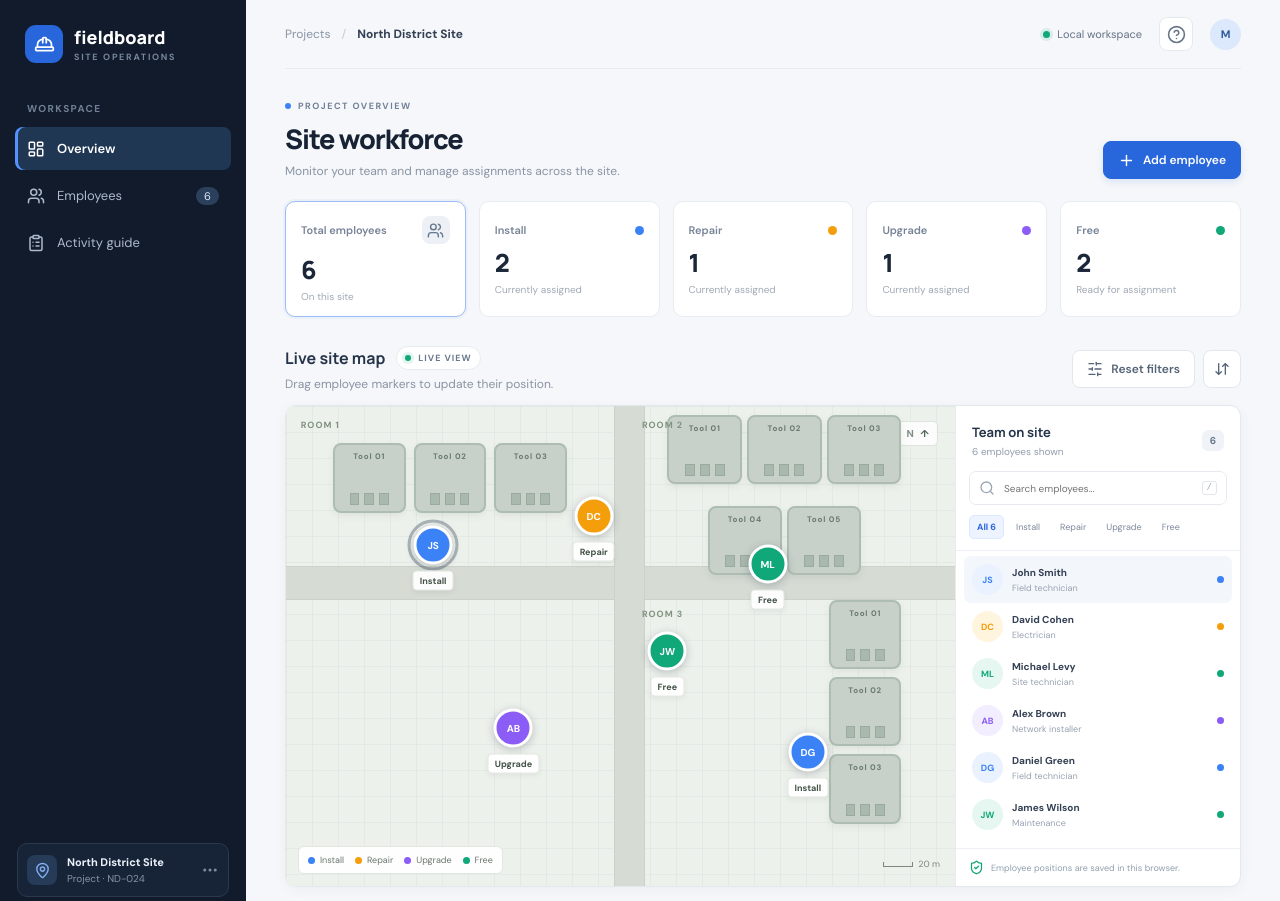
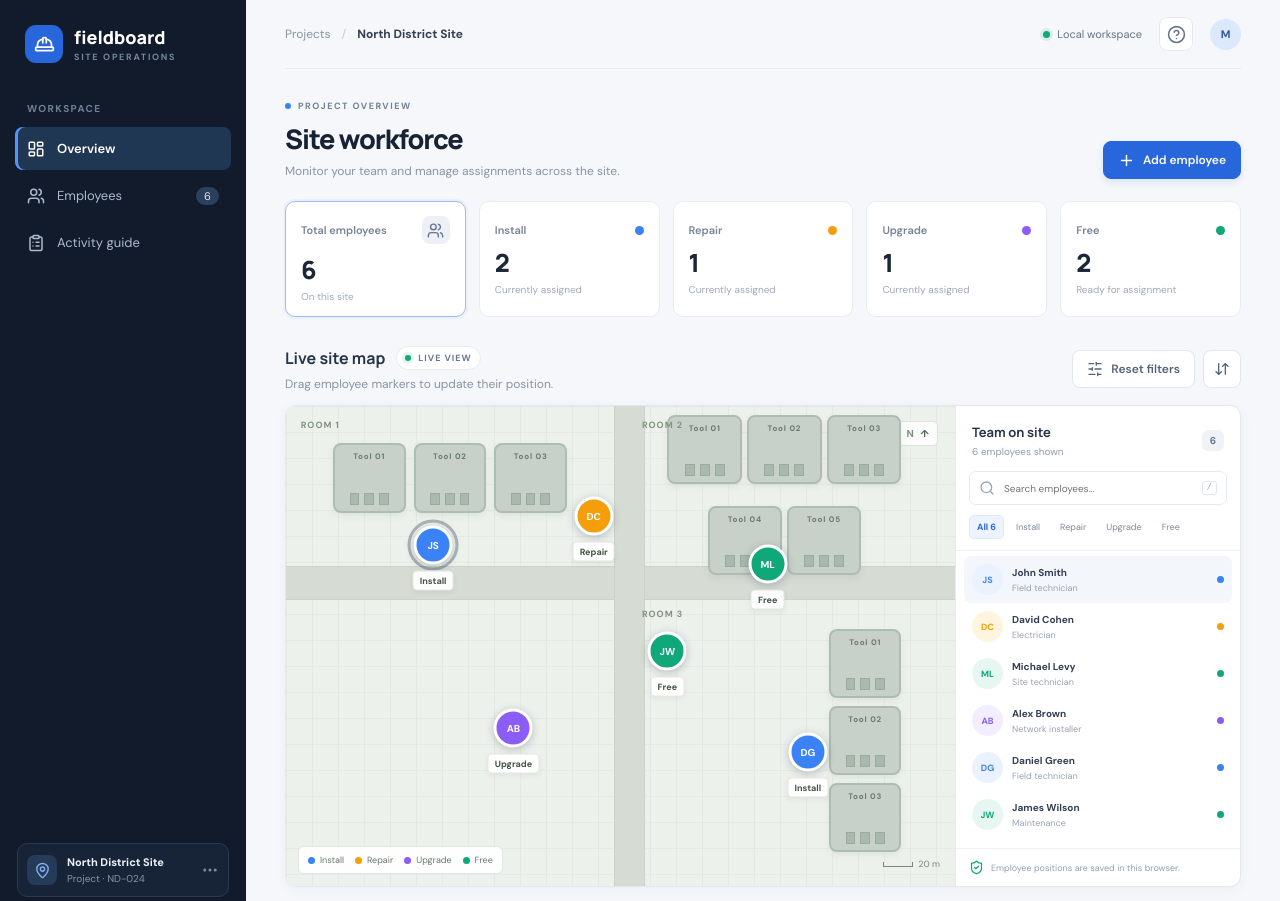
Before and after one commit to Roman123-game/site-management-frontend, a React (Vite) app: page / in a window 1280 px wide. Shown: the top 901 px of the page. Built offline with nearby package versions, Linux system fonts and the light colour scheme.

Commit message:
update styles.css

```diff
--- a/src/styles.css
+++ b/src/styles.css
@@ -80,7 +80,7 @@ button{cursor:pointer}
     {left:calc(62.833333% + 1.333px);
     top:19%;width:calc(23.333333% - 2.667px);
     height:18%;display:flex;gap:5px;z-index:2}
-    .tool-buildings-storage{left:auto;right:8%;top:calc(43.8% - 16px);bottom:auto;flex-direction:column}
+    .tool-buildings-storage{left:auto;right:8%;top:calc(49.8% - 16px);bottom:auto;flex-direction:column}
         .tool-buildings
         .building-one{position:relative;left:auto;top:auto;width:auto;height:80%;align-self:center;flex:1;min-width:0;min-height:0;padding:6px}
     .tool-buildings-storage .building-one{width:calc(33.333333% - 5.333333px);height:80%;flex:0 0 80%;align-self:flex-end}
@@ -88,7 +88,7 @@ button{cursor:pointer}
         .map-room span{position:absolute;top:8px;left:8px;white-space:nowrap;font-size:9px;letter-spacing:1px;font-weight:700;color:#81927f}
         .room-one{left:1%;top:1%;width:40%;height:29%}
         .room-two{left:52%;top:1%;width:40%;height:29%}
-        .room-three{left:52%;top:calc(43.8% - 16px);width:40%;height:calc(43.2% + 16px)}
+        .room-three{left:52%;top:calc(43.8% - 16px);width:40%;height:calc(49.2% + 16px)}
         .tool-buildings .building{border-radius:8px}
 .tool-buildings .building:focus-visible{outline:2px solid #2866dc;outline-offset:2px}
 .modal textarea{width:100%;min-height:90px;max-height:240px;resize:vertical;border:1px solid #e2e7ee;border-radius:6px;background:#fff;padding:9px;color:#344054;font:400 11px/1.5 "DM Sans",sans-serif;outline:none}
```
